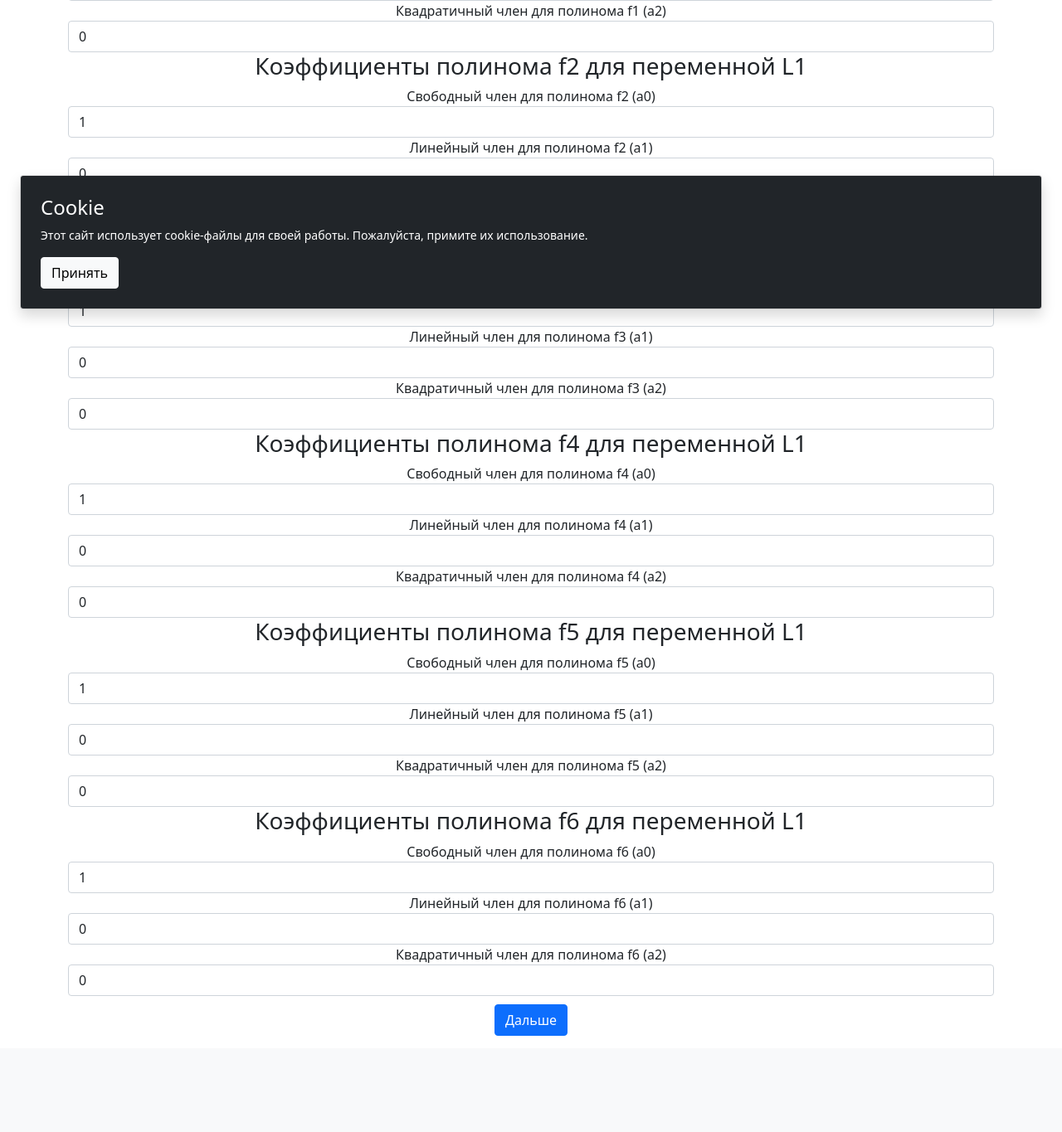
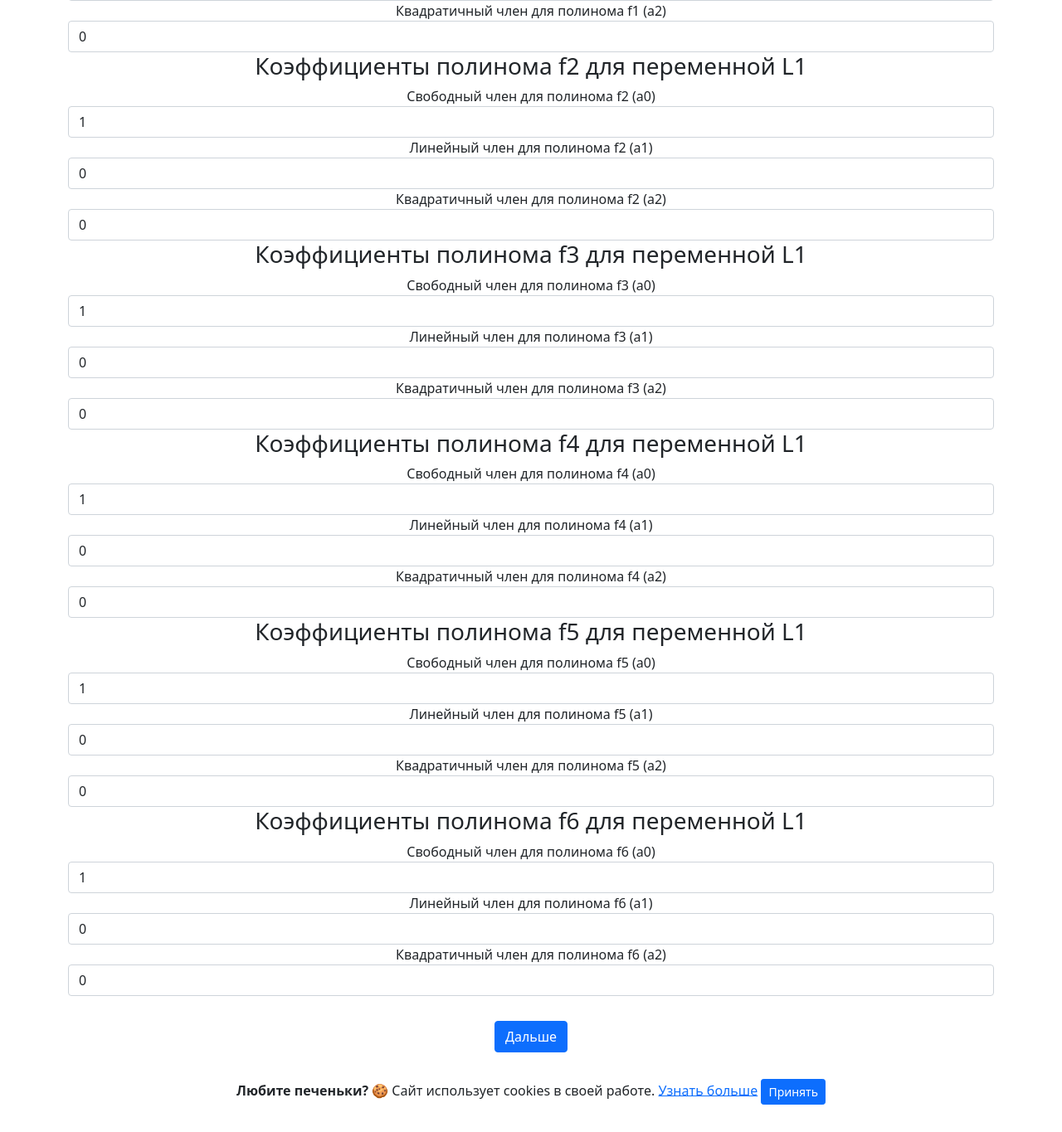
Before and after one commit to selutin99/software_quality_determinant, a Flask app: page /initial-setup in a window 1280 px wide. Shown: the part 403-1768 px from the top of the page at 83% size. Before the commit the page ends 1652 px from the top, so only its background shows below. Run offline with Flask 2, Linux system fonts and the light colour scheme; some libraries are stand-ins or nearby versions.

Commit message:
add cookies notification

```diff
--- a/app/static/js/cookies.js
+++ /dev/null
@@ -1,50 +0,0 @@
-function setCookie(name, value, days) {
-    var expires = "";
-    if (days) {
-        var date = new Date();
-        date.setTime(date.getTime() + (days * 24 * 60 * 60 * 1000));
-        expires = "; expires=" + date.toUTCString();
-    }
-    document.cookie = name + "=" + (value || "") + expires + "; path=/";
-}
-
-function getCookie(name) {
-    var nameEQ = name + "=";
-    var ca = document.cookie.split(';');
-    for (var i = 0; i < ca.length; i++) {
-        var c = ca[i];
-        while (c.charAt(0) == ' ') c = c.substring(1, c.length);
-        if (c.indexOf(nameEQ) == 0) return c.substring(nameEQ.length, c.length);
-    }
-    return null;
-}
-
-function eraseCookie(name) {
-    document.cookie = name + '=; Path=/; Expires=Thu, 01 Jan 1970 00:00:01 GMT;';
-}
-
-function cookieConsent() {
-    if (!getCookie('allowCookies')) {
-        $('.toast').toast('show')
-    }
-}
-
-$('#btnDeny').click(() => {
-    eraseCookie('allowCookies')
-    $('.toast').toast('hide')
-})
-
-$('#btnAccept').click(() => {
-    setCookie('allowCookies', '1', 7)
-    $('.toast').toast('hide')
-})
-
-// load
-cookieConsent()
-
-// for demo / testing only
-$('#btnReset').click(() => {
-    // clear cookie to show toast after acceptance
-    eraseCookie('allowCookies')
-    $('.toast').toast('show')
-})
--- a/app/templates/base.html
+++ b/app/templates/base.html
@@ -16,6 +16,9 @@
             integrity="sha384-JEW9xMcG8R+pH31jmWH6WWP0WintQrMb4s7ZOdauHnUtxwoG2vI5DkLtS3qm9Ekf"
             crossorigin="anonymous"></script>
     <!-- End Bootstrap CSS -->
+    <!--Cookie alert-->
+    <link rel="stylesheet" href="https://cdn.jsdelivr.net/gh/Wruczek/Bootstrap-Cookie-Alert@gh-pages/cookiealert.css">
+    <!--End cookie alert-->
 </head>
 <body>
 
@@ -42,30 +45,22 @@
     </div>
 </nav>
 
-<!-- cookie warning toast -->
-<div class="fixed-bottom p-4">
-    <div class="toast bg-dark text-white w-100 mw-100" role="alert" data-autohide="false">
-        <div class="toast-body p-4 d-flex flex-column">
-            <h4>Cookie</h4>
-            <p>
-                Этот сайт использует cookie-файлы для своей работы.
-                Пожалуйста, примите их использование.
-            </p>
-            <div class="ml-auto">
-                <button type="button" class="btn btn-light" id="btnAccept">
-                    Принять
-                </button>
-            </div>
-        </div>
-    </div>
-</div>
-
 <div class="d-flex align-items-center min-vh-100">
     <div class="container text-center">
         {% block body %}
         {% endblock %}
     </div>
 </div>
+
+<!-- cookie warning toast -->
+<div class="alert text-center cookiealert" role="alert">
+    <b>Любите печеньки?</b> &#x1F36A; Сайт использует cookies в своей работе.
+    <a href="https://cookiesandyou.com/" target="_blank">Узнать больше</a>
+    <button type="button" class="btn btn-primary btn-sm acceptcookies">
+        Принять
+    </button>
+</div>
+
 <!-- JavaScript -->
 <script src="https://ajax.googleapis.com/ajax/libs/jquery/1.12.0/jquery.min.js"></script>
 <script src="https://cdn.jsdelivr.net/npm/bootstrap@4.6.0/dist/js/bootstrap.bundle.min.js"
@@ -77,7 +72,6 @@
 <script src="https://cdn.jsdelivr.net/npm/bootstrap@5.0.0-beta3/dist/js/bootstrap.min.js"
         integrity="sha384-j0CNLUeiqtyaRmlzUHCPZ+Gy5fQu0dQ6eZ/xAww941Ai1SxSY+0EQqNXNE6DZiVc"
         crossorigin="anonymous"></script>
-
-<script type="text/javascript" src="{{ url_for('static', filename='js/cookies.js') }}"></script>
+<script src="https://cdn.jsdelivr.net/gh/Wruczek/Bootstrap-Cookie-Alert@gh-pages/cookiealert.js"></script>
 </body>
 </html>
--- a/app/templates/variables/form_component.html
+++ b/app/templates/variables/form_component.html
@@ -32,7 +32,8 @@
                    required>
         </div>
     {% endfor %}
-    <button type="submit" style="margin-top: 10px; margin-bottom: 15px;"    class="btn btn-primary">
+
+    <button type="submit" style="margin-top: 30px; margin-bottom: 15px;" class="btn btn-primary">
         Дальше
     </button>
 </form>
```
